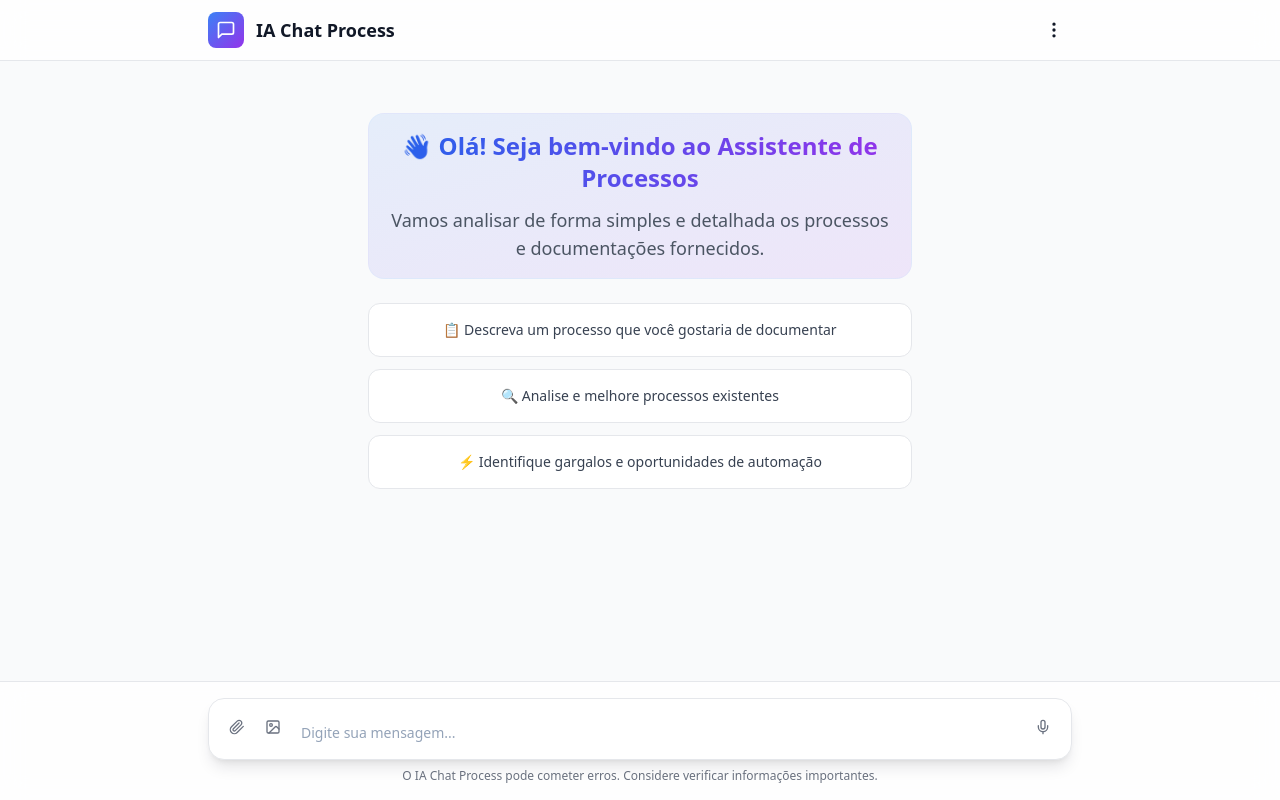
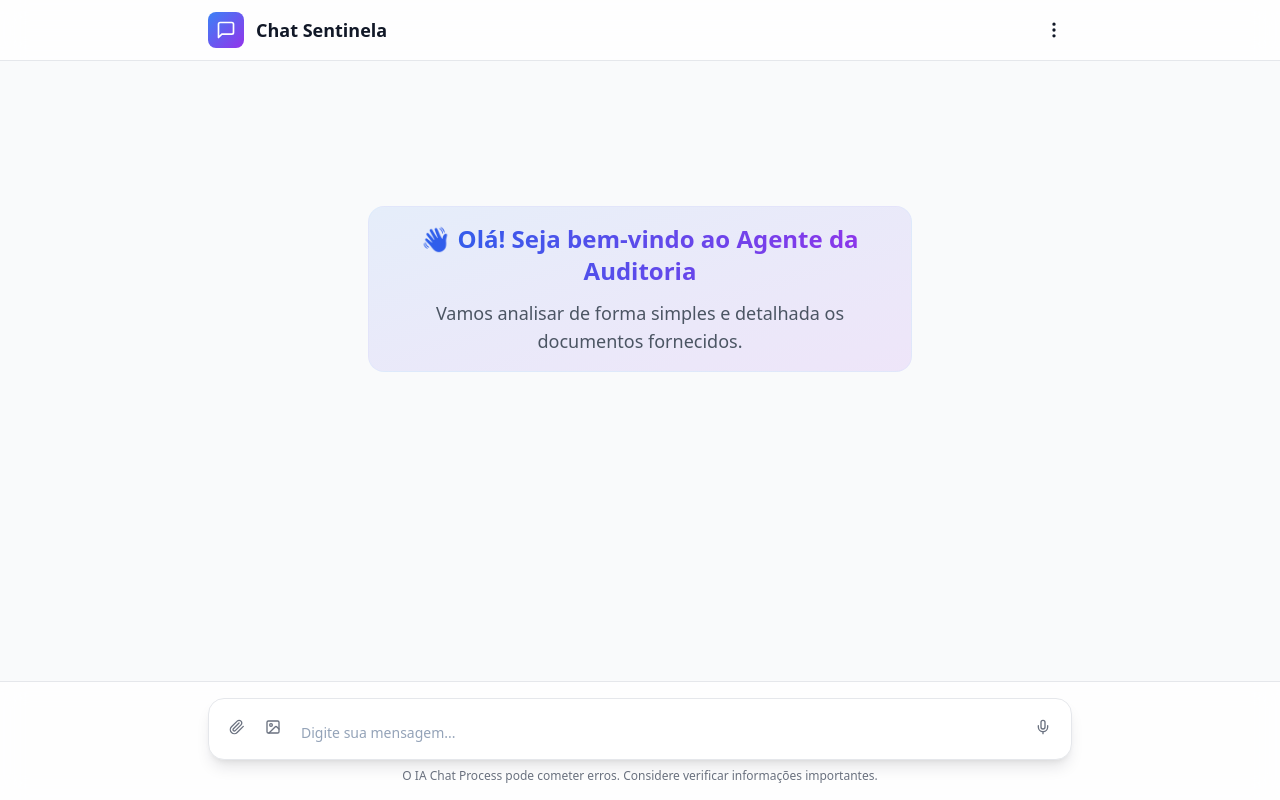
Before and after one commit to luizfjunior/sentinela.chat, a React (Vite) app: page / in a window 1280 px wide. Built offline with nearby package versions, Linux system fonts and the light colour scheme.

Commit message:
Visual edit in Lovable
Edited UI in Lovable

```diff
--- a/src/pages/Index.tsx
+++ b/src/pages/Index.tsx
@@ -1,33 +1,27 @@
-
 import { useState, useRef, useEffect } from "react";
 import ChatMessage from "../components/ChatMessage";
 import ChatInput from "../components/ChatInput";
 import { toast } from "sonner";
 import { Trash2, MoreVertical, MessageSquare } from "lucide-react";
 import { DropdownMenu, DropdownMenuContent, DropdownMenuItem, DropdownMenuTrigger } from "@/components/ui/dropdown-menu";
-
 interface Message {
   id: string;
   content: string;
   role: "user" | "assistant";
   timestamp: Date;
 }
-
 const Index = () => {
   const [messages, setMessages] = useState<Message[]>([]);
   const [loading, setLoading] = useState(false);
   const messagesEndRef = useRef<HTMLDivElement>(null);
-
   const scrollToBottom = () => {
     messagesEndRef.current?.scrollIntoView({
       behavior: "smooth"
     });
   };
-
   useEffect(() => {
     scrollToBottom();
   }, [messages]);
-
   const handleSendMessage = async (content: string) => {
     if (!content.trim()) return;
 
@@ -40,7 +34,6 @@ const Index = () => {
     };
     setMessages(prev => [...prev, userMessage]);
     setLoading(true);
-
     try {
       const response = await fetch("https://pmogrupooscar.app.n8n.cloud/webhook/chat-process-pd1245", {
         method: "POST",
@@ -85,14 +78,11 @@ const Index = () => {
       setLoading(false);
     }
   };
-
   const handleClearChat = () => {
     setMessages([]);
     toast.success("Conversa limpa com sucesso!");
   };
-
-  return (
-    <div className="flex flex-col h-screen bg-gray-50 dark:bg-[#0f1218] text-gray-900 dark:text-white">
+  return <div className="flex flex-col h-screen bg-gray-50 dark:bg-[#0f1218] text-gray-900 dark:text-white">
       {/* Header */}
       <header className="sticky top-0 z-50 bg-white/80 dark:bg-[#131a27]/80 backdrop-blur-md border-b border-gray-200 dark:border-gray-800">
         <div className="max-w-4xl mx-auto px-4 py-3 flex items-center justify-between">
@@ -100,7 +90,7 @@ const Index = () => {
             <div className="p-2 rounded-lg bg-gradient-to-br from-blue-500 to-purple-600">
               <MessageSquare className="w-5 h-5 text-white" />
             </div>
-            <h1 className="text-lg font-semibold">IA Chat Process</h1>
+            <h1 className="text-lg font-semibold">Chat Sentinela</h1>
           </div>
 
           <DropdownMenu>
@@ -120,44 +110,22 @@ const Index = () => {
       {/* Chat Messages */}
       <div className="flex-1 overflow-y-auto">
         <div className="max-w-4xl mx-auto px-4">
-          {messages.length === 0 ? (
-            <div className="flex items-center justify-center min-h-[60vh]">
+          {messages.length === 0 ? <div className="flex items-center justify-center min-h-[60vh]">
               <div className="text-center max-w-xl mx-auto space-y-6 px-4">
                 <div className="p-4 rounded-2xl bg-gradient-to-br from-blue-500/10 to-purple-600/10 border border-blue-200/20 dark:border-purple-500/20">
-                  <h2 className="text-2xl font-bold bg-gradient-to-r from-blue-600 to-purple-600 bg-clip-text text-transparent mb-3">
-                    👋 Olá! Seja bem-vindo ao Assistente de Processos
-                  </h2>
-                  <p className="text-gray-600 dark:text-gray-400 text-lg">
-                    Vamos analisar de forma simples e detalhada os processos e documentações fornecidos.
-                  </p>
+                  <h2 className="text-2xl font-bold bg-gradient-to-r from-blue-600 to-purple-600 bg-clip-text text-transparent mb-3">👋 Olá! Seja bem-vindo ao Agente da Auditoria</h2>
+                  <p className="text-gray-600 dark:text-gray-400 text-lg">Vamos analisar de forma simples e detalhada os documentos fornecidos.</p>
                 </div>
 
                 <div className="grid gap-3 mt-6">
-                  <div className="p-4 rounded-xl bg-white dark:bg-gray-800/50 border border-gray-200 dark:border-gray-700 hover:shadow-md transition-shadow">
-                    <p className="text-sm text-gray-700 dark:text-gray-300">
-                      📋 Descreva um processo que você gostaria de documentar
-                    </p>
-                  </div>
-                  <div className="p-4 rounded-xl bg-white dark:bg-gray-800/50 border border-gray-200 dark:border-gray-700 hover:shadow-md transition-shadow">
-                    <p className="text-sm text-gray-700 dark:text-gray-300">
-                      🔍 Analise e melhore processos existentes
-                    </p>
-                  </div>
-                  <div className="p-4 rounded-xl bg-white dark:bg-gray-800/50 border border-gray-200 dark:border-gray-700 hover:shadow-md transition-shadow">
-                    <p className="text-sm text-gray-700 dark:text-gray-300">
-                      ⚡ Identifique gargalos e oportunidades de automação
-                    </p>
-                  </div>
+
+
+
                 </div>
               </div>
-            </div>
-          ) : (
-            <div className="py-6 space-y-6">
-              {messages.map(message => (
-                <ChatMessage key={message.id} message={message} />
-              ))}
-              {loading && (
-                <div className="flex items-start gap-4">
+            </div> : <div className="py-6 space-y-6">
+              {messages.map(message => <ChatMessage key={message.id} message={message} />)}
+              {loading && <div className="flex items-start gap-4">
                   <div className="w-8 h-8 rounded-full bg-gradient-to-br from-purple-500 to-blue-500 flex items-center justify-center flex-shrink-0">
                     <span className="text-sm font-medium text-white">AI</span>
                   </div>
@@ -166,10 +134,8 @@ const Index = () => {
                     <span></span>
                     <span></span>
                   </div>
-                </div>
-              )}
-            </div>
-          )}
+                </div>}
+            </div>}
           <div ref={messagesEndRef} />
         </div>
       </div>
@@ -180,8 +146,6 @@ const Index = () => {
           <ChatInput onSendMessage={handleSendMessage} isLoading={loading} />
         </div>
       </div>
-    </div>
-  );
+    </div>;
 };
-
 export default Index;
```
